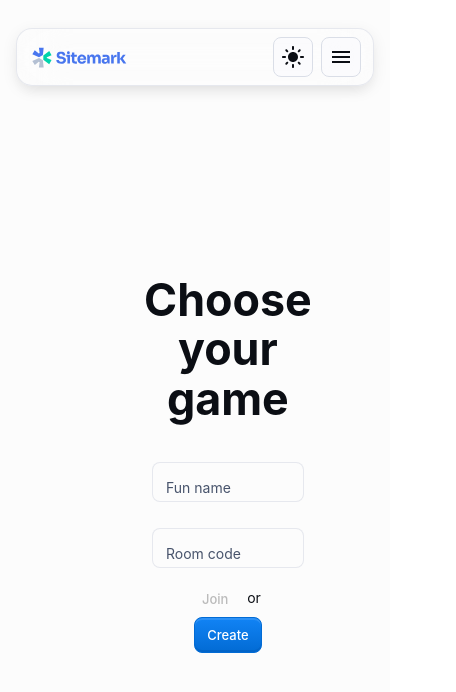
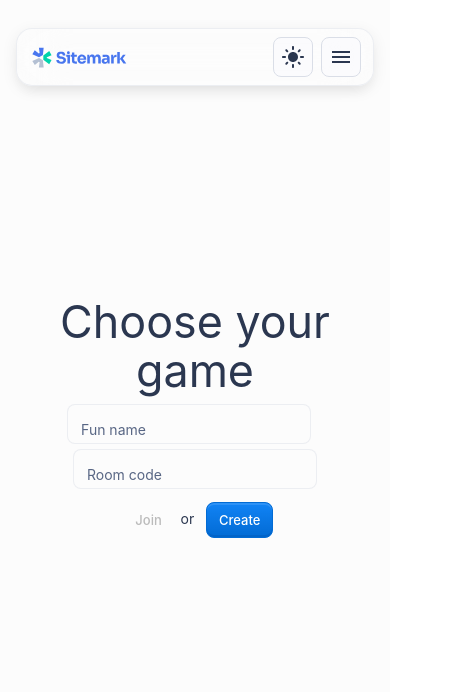
Before and after one commit to zefirior/tastify, a React (Vite) app in the folder front/: page / in a window 390 px wide. Shown: the top 692 px of the page, 456 px wide, since content can reach past the window. Built offline with nearby package versions, Linux system fonts and the light colour scheme.

Commit message:
fix layout for mobile (#26)

```diff
--- a/front/src/components/PlayersGrid.jsx
+++ b/front/src/components/PlayersGrid.jsx
@@ -8,16 +8,19 @@ import {
     TableHead,
     TableRow
 } from '@mui/material';
+import Typography from '@mui/material/Typography';
 
 export default function PlayersGrid({room}) {
     const players = room.players;
 
     return (
+        <>
+            <Typography variant="h6" component="div">Players</Typography>
             <TableContainer component={Paper}>
-            <Table sx={{ minWidth: 650 }} size="small" aria-label="a dense table">
+                <Table size="small" aria-label="a dense table">
                     <TableHead>
                         <TableRow>
-                        <TableCell>Player</TableCell>
+                            <TableCell>Nickname</TableCell>
                             <TableCell align="right">Score</TableCell>
                         </TableRow>
                     </TableHead>
@@ -25,7 +28,7 @@ export default function PlayersGrid({room}) {
                         {players.map((player) => (
                             <TableRow
                                 key={player.nickname}
-                            sx={{ '&:last-child td, &:last-child th': { border: 0 } }}
+                                sx={{'&:last-child td, &:last-child th': {border: 0}}}
                             >
                                 <TableCell component="th" scope="row">
                                     {player.nickname}
@@ -36,5 +39,6 @@ export default function PlayersGrid({room}) {
                     </TableBody>
                 </Table>
             </TableContainer>
+        </>
     );
 }
--- a/front/src/components/room/DashNew.jsx
+++ b/front/src/components/room/DashNew.jsx
@@ -3,14 +3,28 @@ import * as React from 'react';
 import PlayersGrid from '../PlayersGrid.jsx';
 import QRCode from 'react-qr-code';
 import Button from '@mui/material/Button';
+import Box from '@mui/material/Box';
+import Stack from '@mui/material/Stack';
+import {Alert, AlertTitle, Backdrop, Paper} from '@mui/material';
+import Typography from '@mui/material/Typography';
 
 export default function DashNew({room}) {
     const [starting, setStarting] = React.useState(false);
+    const [showAlert, setShowAlert] = React.useState(false);
+
     async function start() {
+        if (room.players.length < 2) {
+            setShowAlert(true);
+            setTimeout(() => {
+                setShowAlert(false);
+            }, 2000);
+            return;
+        }
+
         setStarting(true);
         setTimeout(() => {
             setStarting(false);
-        }, 2000);
+        }, 5000);
         await Client.startGame(room.code).then(() => {
             console.log('game started');
         });
@@ -18,24 +32,46 @@ export default function DashNew({room}) {
 
 
     return (
-        <>
-            <h1>Game dashboard: {room.code}</h1>
-            <h2>Scan to join</h2>
+        <Stack spacing={2}>
+            <Backdrop
+                sx={(theme) => ({ zIndex: theme.zIndex.drawer + 1 })}
+                open={showAlert}
+                onClick={() => setShowAlert(false)}
+            >
+                <Paper>
+                    <Alert variant="filled" severity="info" sx={{minHeight: '100px'}}>
+                        Need at least 2 players to start the game.
+                    </Alert>
+                </Paper>
+            </Backdrop>
+            <Paper variant="elevation" color={'blue'} className="p-4 m-20">
+                <Stack>
+                    <Box>
+                        <Typography variant="h5" component="div">
+                            Scan to join room: {room.code}
+                        </Typography>
                         <div className="qr-back pt-20 background-white p-4 m-4 rounded-lg">
                             <QRCode
                                 title="Scan to join"
                                 value={`${import.meta.env['VITE_BASE_URL']}/room/${room.code}/join`}
                             />
                         </div>
+                    </Box>
+                    <Box>
                         <Button
                             variant="outlined"
                             color="primary"
-                size="small"
+                            size="large"
                             loading={starting}
-                sx={{flexShrink: 0}}
+                            sx={{flexShrink: 0, margin: '10px'}}
                             onClick={start}
                         >Start game</Button>
+                    </Box>
+                </Stack>
+            </Paper>
+            <Paper color="blue" className="p-4 m-20">
                 <PlayersGrid room={room} />
-        </>
+            </Paper>
+        </Stack>
     );
 }
--- a/front/src/components/theme/themePrimitives.jsx
+++ b/front/src/components/theme/themePrimitives.jsx
@@ -21,13 +21,13 @@ export const gray = {
   50: 'hsl(220, 35%, 97%)',
   100: 'hsl(220, 30%, 94%)',
   200: 'hsl(220, 20%, 88%)',
-  300: 'hsl(220, 20%, 80%)',
-  400: 'hsl(220, 20%, 65%)',
-  500: 'hsl(220, 20%, 42%)',
-  600: 'hsl(220, 20%, 35%)',
-  700: 'hsl(220, 20%, 25%)',
-  800: 'hsl(220, 30%, 6%)',
-  900: 'hsl(220, 35%, 3%)',
+  300: 'hsl(220, 20%, 85%)',
+  400: 'hsl(220, 20%, 70%)',
+  500: 'hsl(220, 20%, 50%)',
+  600: 'hsl(220, 20%, 43%)',
+  700: 'hsl(220, 20%, 30%)',
+  800: 'hsl(220, 30%, 24%)',
+  900: 'hsl(220, 35%, 15%)',
 };
 
 export const green = {
--- a/front/src/index.css
+++ b/front/src/index.css
@@ -1,3 +1,5 @@
+@import "tailwindcss";
+
 :root {
   font-family: Inter, system-ui, Avenir, Helvetica, Arial, sans-serif;
   line-height: 1.5;
@@ -13,13 +15,11 @@
   -moz-osx-font-smoothing: grayscale;
 }
 
-.maim-content {
+.main-content {
   display: flex;
   flex-direction: column;
   align-items: center;
   justify-content: center;
-  min-height: 100vh;
-  padding: 8em;
 }
 
 .input-label {
@@ -44,6 +44,7 @@ body {
   place-items: center;
   min-width: 320px;
   min-height: 100vh;
+  background-color: darkblue;
 }
 
 h1 {
--- a/front/src/pages/Page.jsx
+++ b/front/src/pages/Page.jsx
@@ -10,10 +10,8 @@ export default function Page(props) {
         <AppTheme {...props}>
             <CssBaseline enableColorScheme />
             <HeaderBar />
-            <main className={'maim-content'}>
+            <main className={'main-content'}>
                 {props.children}
-                <Divider />
-                {/*<Footer />*/}
             </main>
         </AppTheme>
     );
```
Lines whose indentation alone changed are shown as unchanged.
